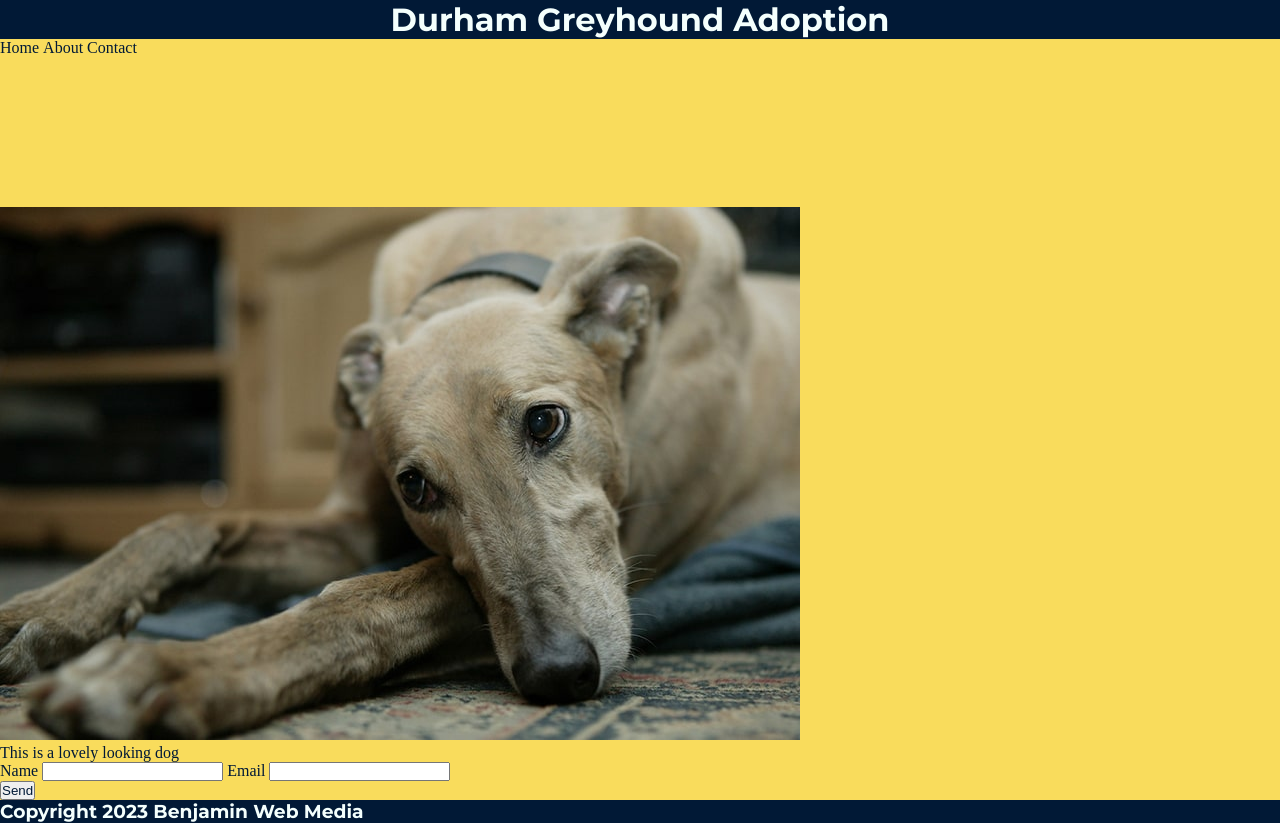
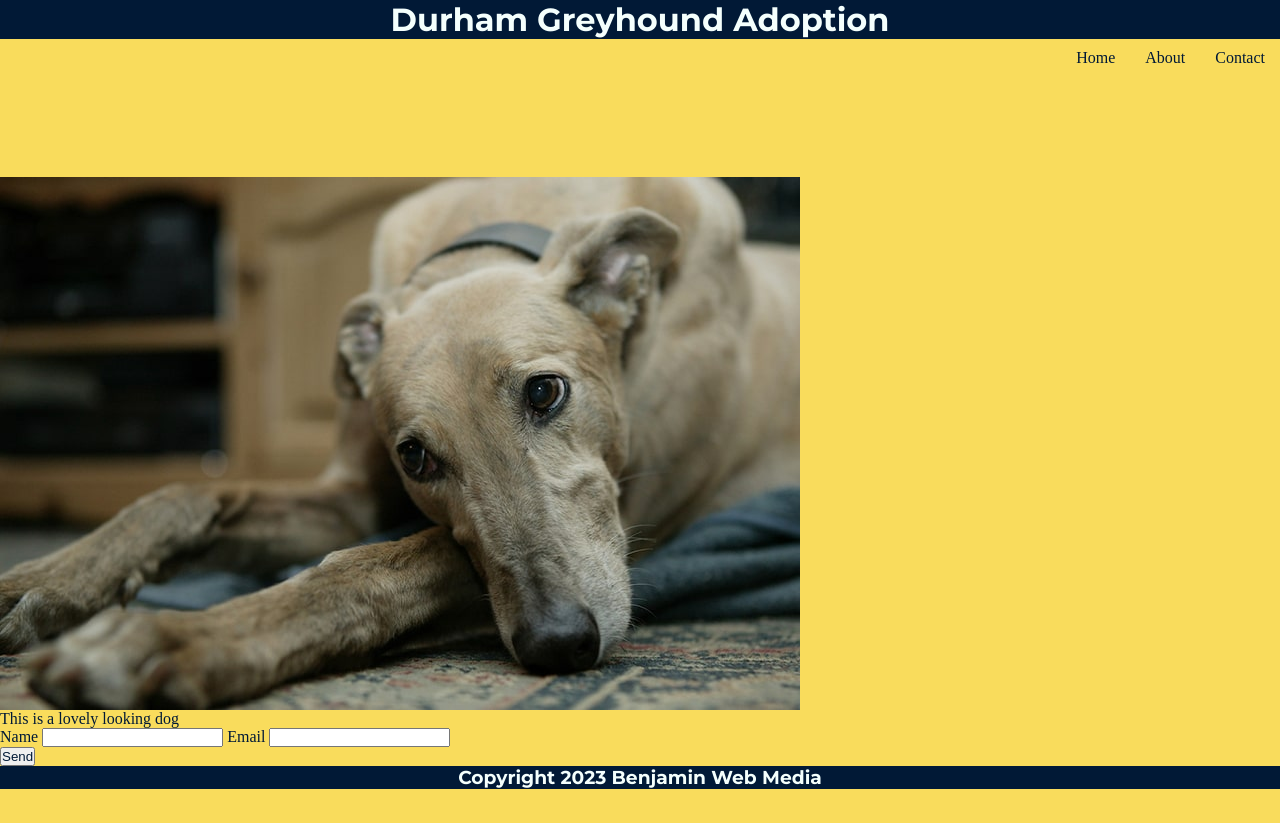
Before and after one commit to rbenjamin4/22-Mini-Project, a plain HTML site: page index.html in a window 1280 px wide. After the commit the page ends 800 px from the top, so only its background shows below. Drawn offline with Linux system fonts and the light colour scheme.

Commit message:
Made adjustments to header, footer, and nav

```diff
--- a/assets/style.css
+++ b/assets/style.css
@@ -5,21 +5,22 @@
     color: #011936;
 }
 
+body {
+    background-color:#F9DC5C;
+}
+
 header {
     text-align: center;
     background-color: #011936;
 }
 
-body {
-    background-color:#F9DC5C;
-}
-
 main {
-    padding-top: 150px;
+    padding-top: 100px;
 }
 
 footer {
     background-color: #011936;
+    text-align: center;
 }
 
 h1, h3 {
@@ -27,7 +28,21 @@ h1, h3 {
     color: #F4FFFD;
 }
 
-.navItem {
-    display: inline;
-    position: relative;
+nav {
+    display: flex;
+    justify-content: flex-end;
 }
+
+nav a {
+    padding: 10px 15px;
+    text-decoration: none;
+}
+
+nav a:hover {
+    cursor: pointer;
+}
+
+.dog {
+    display: flex;
+    align-items: center;
+}
--- a/index.html
+++ b/index.html
@@ -14,12 +14,10 @@
 </header>
 
 <nav>
-    <ul>
-        <li class="navItem">Home</li>
-        <li class="navItem">About</li>
-        <li class="navItem">Contact</li>
-    </ul>
-    </nav>
+    <a href="#" class="navItem">Home</a>
+    <a href="#" class="navItem">About</a>
+    <a href="#" class="navItem">Contact</a>
+</nav>
 
 <main>
     <section>
```
